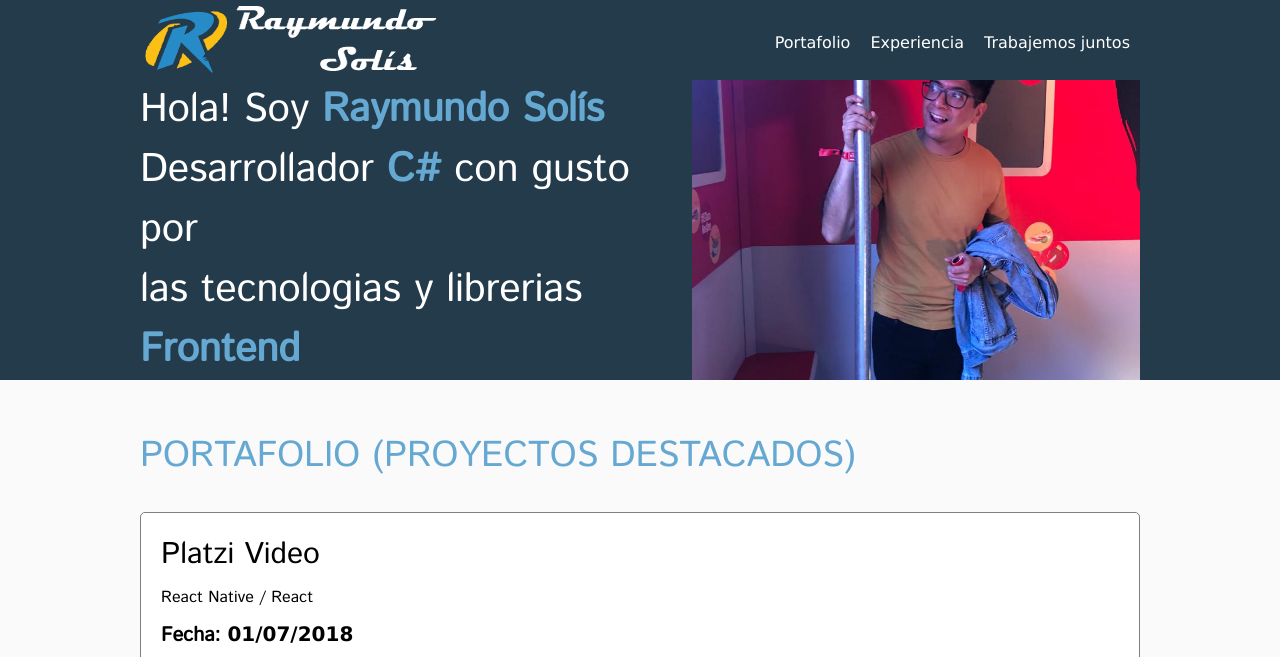
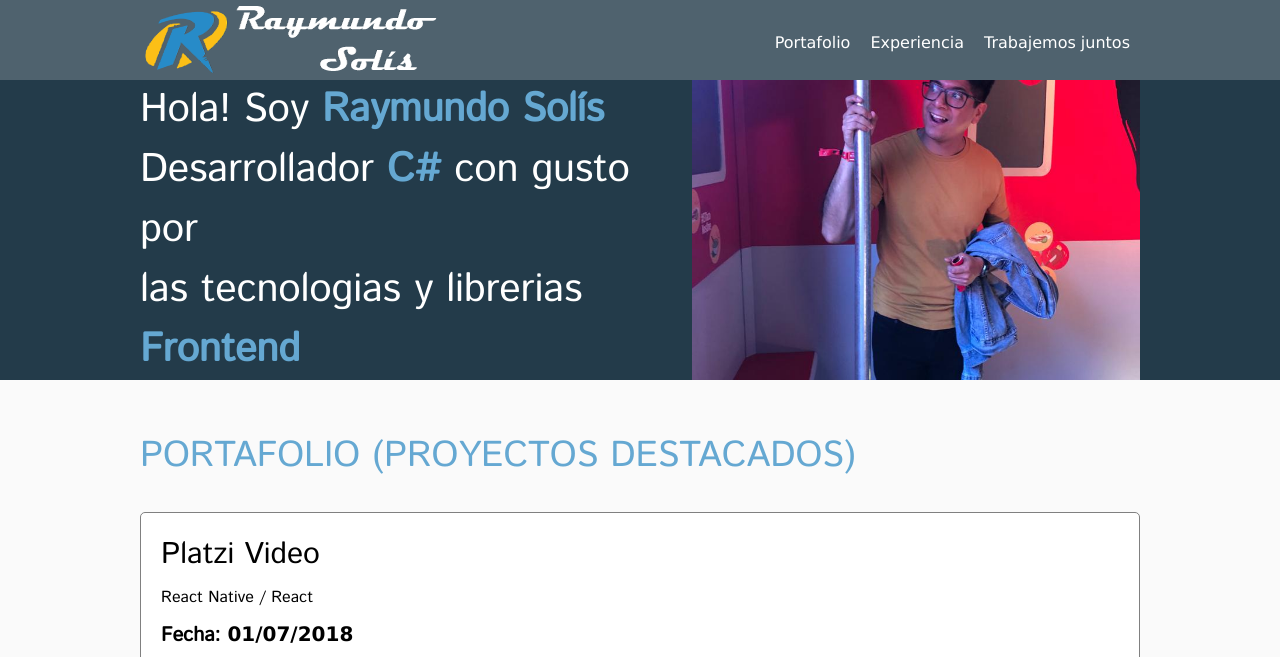
Before and after one commit to raytho/portafolio-ray, a plain HTML site: page index.html in a window 1280 px wide. Shown: the top 657 px of the page. Drawn offline with Linux system fonts and the light colour scheme.

Commit message:
Se degrada el header

```diff
--- a/css/estilos.css
+++ b/css/estilos.css
@@ -145,7 +145,7 @@ h2 {
 }
 
 .header {
-    background-color: #233B4A;
+    background-color: rgba(35, 59, 74, .8);
     color: white;
     display: flex;
     justify-content: space-between;
```
